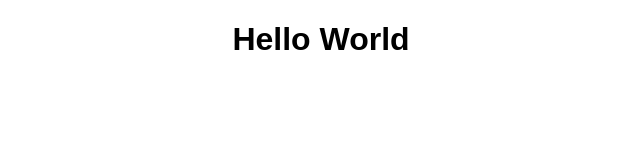
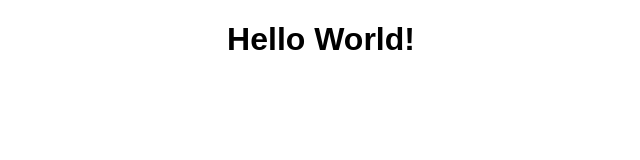
Before and after one commit to cgp-internal/ori-johnbryce_1723133395.2610807, a plain HTML site: page index.html in a window 1280 px wide. Shown: the full height of the page, 319-959 px from the left. Drawn offline with Linux system fonts and the light colour scheme.

Commit message:
Update index.html

```diff
--- a/index.html
+++ b/index.html
@@ -12,6 +12,6 @@
     </style>
 </head>
 <body>
-    <h1 id="heading">Hello World</h1>
+    <h1 id="heading">Hello World!</h1>
 </body>
 </html>
```
